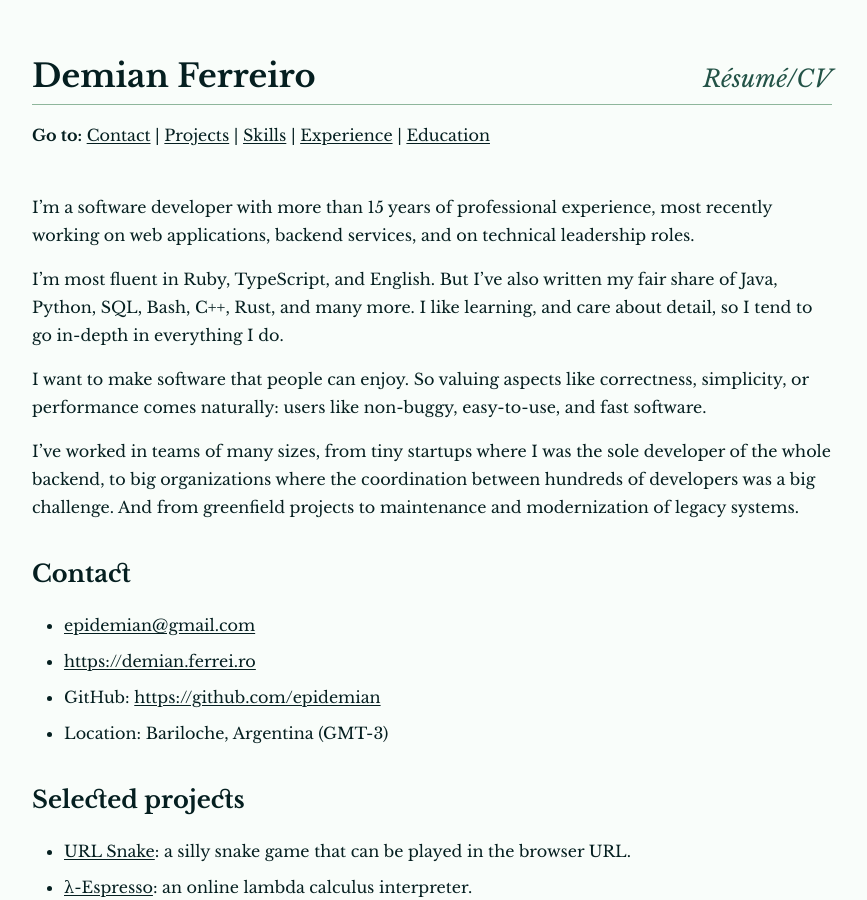
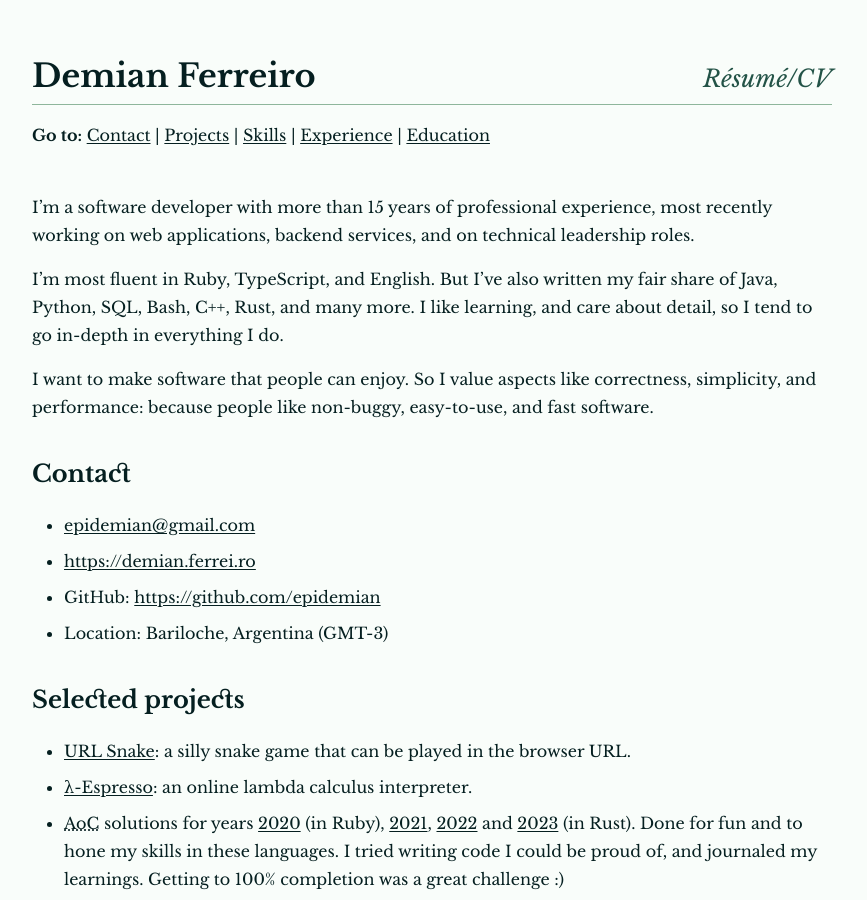
Before and after one commit to epidemian/epidemian.github.io, a Jekyll site: the page built from resume.md, in a window 1280 px wide and 900 px high. Shown: the whole window, without its empty margins (208-1075 px from the left). Built offline with Jekyll 4.4.1, drawn with Linux system fonts in a browser that asks for light colours.

Commit message:
Résumé: remove paragraph that doesn't add much

```diff
--- a/resume.md
+++ b/resume.md
@@ -13,9 +13,7 @@ I'm a software developer with more than 15 years of professional experience, mos
 
 I'm most fluent in Ruby, TypeScript, and English. But I've also written my fair share of Java, Python, SQL, Bash, C++, Rust, and many more. I like learning, and care about detail, so I tend to go in-depth in everything I do.
 
-I want to make software that people can enjoy. So valuing aspects like correctness, simplicity, or performance comes naturally: users like non-buggy, easy-to-use, and fast software.
-
-I've worked in teams of many sizes, from tiny startups where I was the sole developer of the whole backend, to big organizations where the coordination between hundreds of developers was a big challenge. And from greenfield projects to maintenance and modernization of legacy systems.
+I want to make software that people can enjoy. So I value aspects like correctness, simplicity, and performance: because people like non-buggy, easy-to-use, and fast software.
 
 ## Contact
 - <epidemian@gmail.com>
```
